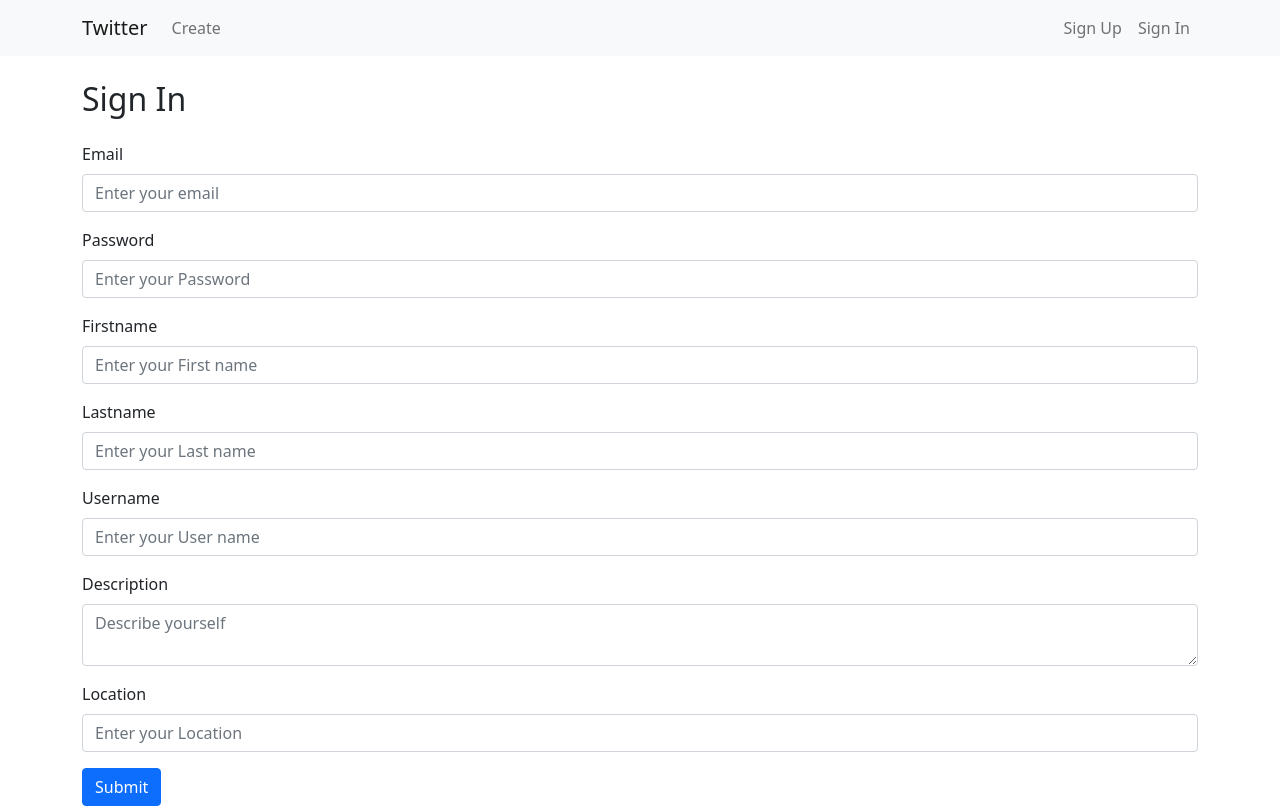
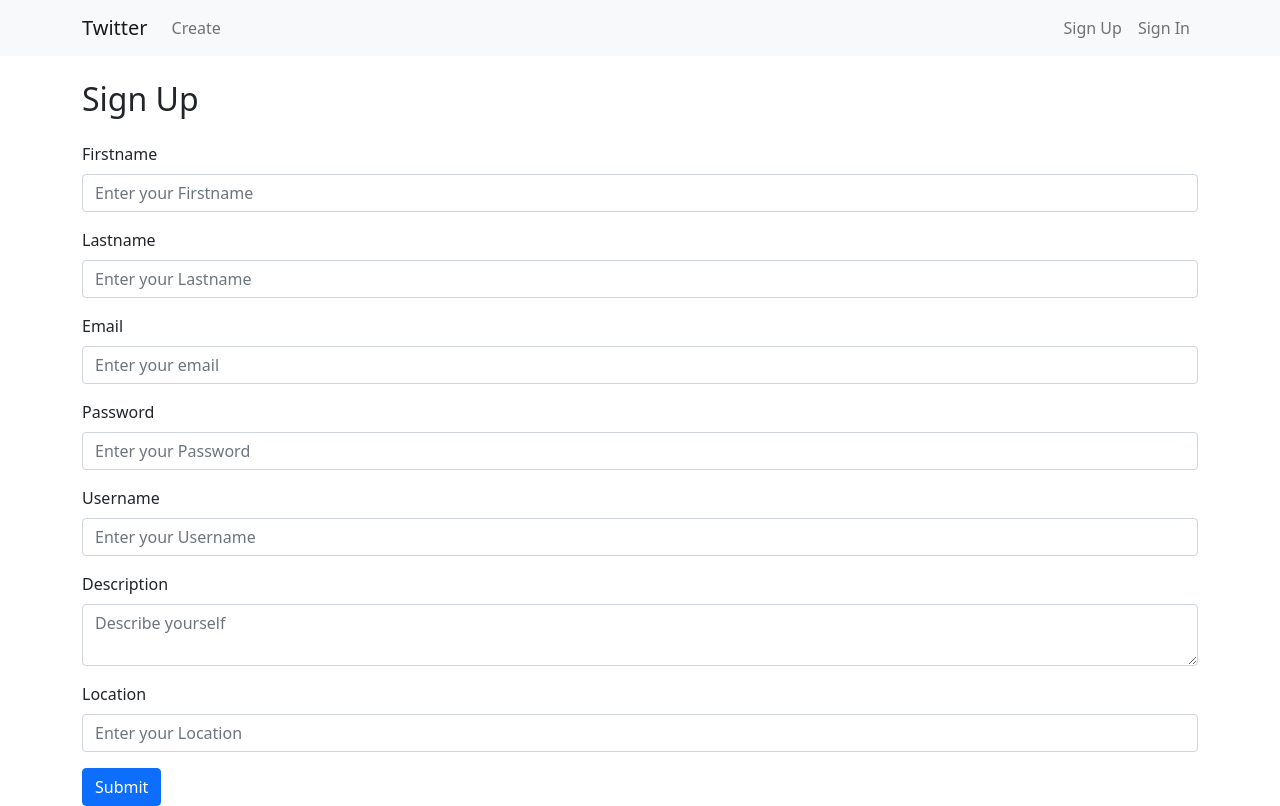
Before and after one commit to makeitrealcamp/top-v21, a React (Create React App) app in the folder projects/twitter-app/: page /signup in a window 1280 px wide. Built offline with nearby package versions, Linux system fonts and the light colour scheme; no server answers.

Commit message:
refactor signup with formik (#15)
* refactor signup with formik

* Remove token storage from signup page

* Fix: navigate issue

Co-authored-by: Gustavo Morales <gustavo.morales@gmail.com>

```diff
--- a/projects/twitter-app/src/pages/SignUp.js
+++ b/projects/twitter-app/src/pages/SignUp.js
@@ -1,53 +1,124 @@
+import { ErrorMessage, Formik } from 'formik';
 import React, { useState } from 'react';
-import { Alert, Button, Form } from 'react-bootstrap';
+import { Alert, Button, Form, Spinner } from 'react-bootstrap';
 import { useNavigate } from 'react-router-dom';
+import * as Yup from 'yup';
 
 import { signUp } from '../api/users';
+
+const profileSchema = Yup.object({
+  firstname: Yup.string().required(),
+  lastname: Yup.string().required(),
+  email: Yup.string().email().required(),
+  password: Yup.string().required(),
+  username: Yup.string().required(),
+  description: Yup.string(),
+  location: Yup.string(),
+});
 
 export default function SignUp() {
   const navigate = useNavigate();
   const [error, setError] = useState('');
   const [loading, setLoading] = useState(false);
 
-  async function onSubmit(event) {
-    event.preventDefault();
-
-    const payload = event.target.elements;
-    console.log(payload);
-
+  async function onSubmit(values, { setSubmitting }) {
+    setSubmitting(true);
     try {
       setError('');
       setLoading(true);
-      const json = await signUp({
-        email: payload.email.value,
-        password: payload.password.value,
-        description: payload.description.value,
-        location: payload.location.value,
-        firstname: payload.firstname.value,
-        lastname: payload.lastname.value,
-        username: payload.username.value,
-      });
+      await signUp(values);
+      setLoading(false);
+      setSubmitting(false);
 
-      setLoading(false);
-      localStorage.setItem('token', json.meta.token);
       navigate('/');
     } catch (error) {
-      setError(error);
-      setLoading(false);
+      console.log(error);
     }
+  }
+
+  if (loading) {
+    return (
+      <Spinner animation="border" role="status">
+        <span className="visually-hidden">Loading...</span>
+      </Spinner>
+    );
   }
 
   return (
     <>
-      <h2 className="my-4">Sign In</h2>
+      <h2 className="my-4">Sign Up</h2>
       {error && <Alert variant="danger">{error}</Alert>}
-      <Form onSubmit={onSubmit}>
+      <Formik
+        initialValues={{}}
+        onSubmit={onSubmit}
+        validationSchema={profileSchema}
+      >
+        {({
+          values,
+          errors,
+          touched,
+          handleChange,
+          handleBlur,
+          handleSubmit,
+          isSubmitting,
+        }) => (
+          <Form onSubmit={handleSubmit}>
+            <Form.Group className="mb-3">
+              <Form.Label>Firstname</Form.Label>
+              <Form.Control
+                type="text"
+                placeholder="Enter your Firstname"
+                name="firstname"
+                onChange={handleChange}
+                onBlur={handleBlur}
+                value={values.firstname}
+                required
+                className={
+                  touched.firstname && errors.firstname ? 'is-invalid' : ''
+                }
+              />
+              <ErrorMessage
+                name="firstname"
+                className="invalid-feedback"
+                component="div"
+              />
+            </Form.Group>
+            <Form.Group className="mb-3">
+              <Form.Label>Lastname</Form.Label>
+              <Form.Control
+                type="text"
+                placeholder="Enter your Lastname"
+                name="lastname"
+                onChange={handleChange}
+                onBlur={handleBlur}
+                value={values.lastname}
+                required
+                className={
+                  touched.lastname && errors.lastname ? 'is-invalid' : ''
+                }
+              />
+              <ErrorMessage
+                name="lastname"
+                className="invalid-feedback"
+                component="div"
+              />
+            </Form.Group>
             <Form.Group className="mb-3">
               <Form.Label>Email</Form.Label>
               <Form.Control
                 type="email"
                 placeholder="Enter your email"
                 name="email"
+                onChange={handleChange}
+                onBlur={handleBlur}
+                value={values.email}
+                required
+                className={touched.email && errors.email ? 'is-invalid' : ''}
+              />
+              <ErrorMessage
+                name="email"
+                className="invalid-feedback"
+                component="div"
               />
             </Form.Group>
             <Form.Group className="mb-3">
@@ -56,30 +127,38 @@
                 type="password"
                 placeholder="Enter your Password"
                 name="password"
+                onChange={handleChange}
+                onBlur={handleBlur}
+                value={values.password}
+                required
+                className={
+                  touched.password && errors.password ? 'is-invalid' : ''
+                }
               />
             </Form.Group>
-        <Form.Group className="mb-3">
-          <Form.Label>Firstname</Form.Label>
-          <Form.Control
-            type="text"
-            placeholder="Enter your First name"
-            name="firstname"
+            <ErrorMessage
+              name="password"
+              className="invalid-feedback"
+              component="div"
             />
-        </Form.Group>
-        <Form.Group className="mb-3">
-          <Form.Label>Lastname</Form.Label>
-          <Form.Control
-            type="text"
-            placeholder="Enter your Last name"
-            name="lastname"
-          />
-        </Form.Group>
             <Form.Group className="mb-3">
               <Form.Label>Username</Form.Label>
               <Form.Control
                 type="text"
-            placeholder="Enter your User name"
+                placeholder="Enter your Username"
                 name="username"
+                onChange={handleChange}
+                onBlur={handleBlur}
+                value={values.username}
+                required
+                className={
+                  touched.username && errors.username ? 'is-invalid' : ''
+                }
+              />
+              <ErrorMessage
+                name="username"
+                className="invalid-feedback"
+                component="div"
               />
             </Form.Group>
             <Form.Group className="mb-3">
@@ -89,6 +168,17 @@
                 placeholder="Describe yourself"
                 name="description"
                 as="textarea"
+                onChange={handleChange}
+                onBlur={handleBlur}
+                value={values.desription}
+                className={
+                  touched.description && errors.description ? 'is-invalid' : ''
+                }
+              />
+              <ErrorMessage
+                name="description"
+                className="invalid-feedback"
+                component="div"
               />
             </Form.Group>
             <Form.Group className="mb-3">
@@ -97,12 +187,25 @@
                 type="text"
                 placeholder="Enter your Location"
                 name="location"
+                onChange={handleChange}
+                onBlur={handleBlur}
+                value={values.location}
+                className={
+                  touched.location && errors.location ? 'is-invalid' : ''
+                }
+              />
+              <ErrorMessage
+                name="location"
+                className="invalid-feedback"
+                component="div"
               />
             </Form.Group>
-        <Button variant="primary" type="submit" disabled={loading}>
+            <Button variant="primary" type="submit" disabled={isSubmitting}>
               Submit
             </Button>
           </Form>
+        )}
+      </Formik>
     </>
   );
 }
```
Lines whose indentation alone changed are shown as unchanged.
